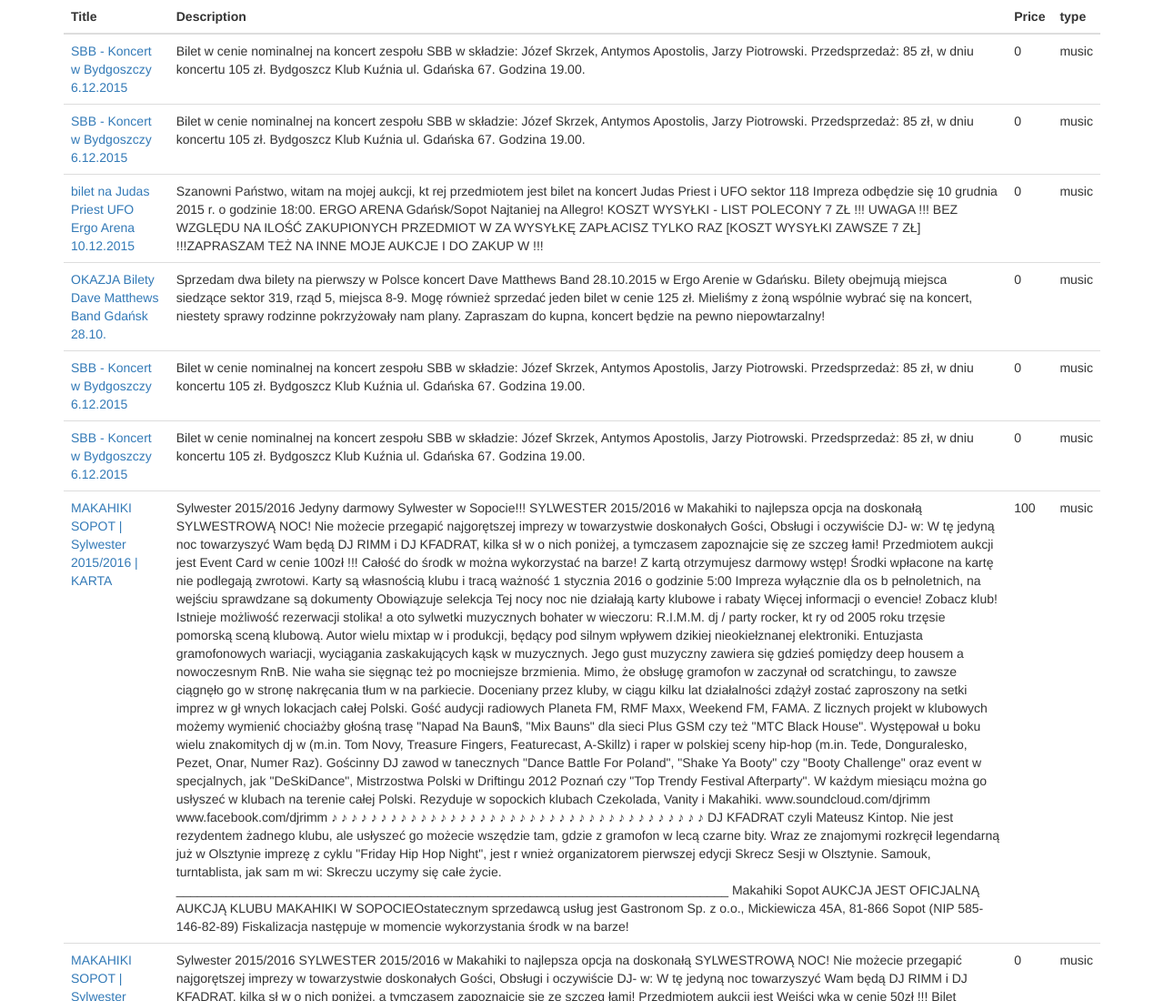
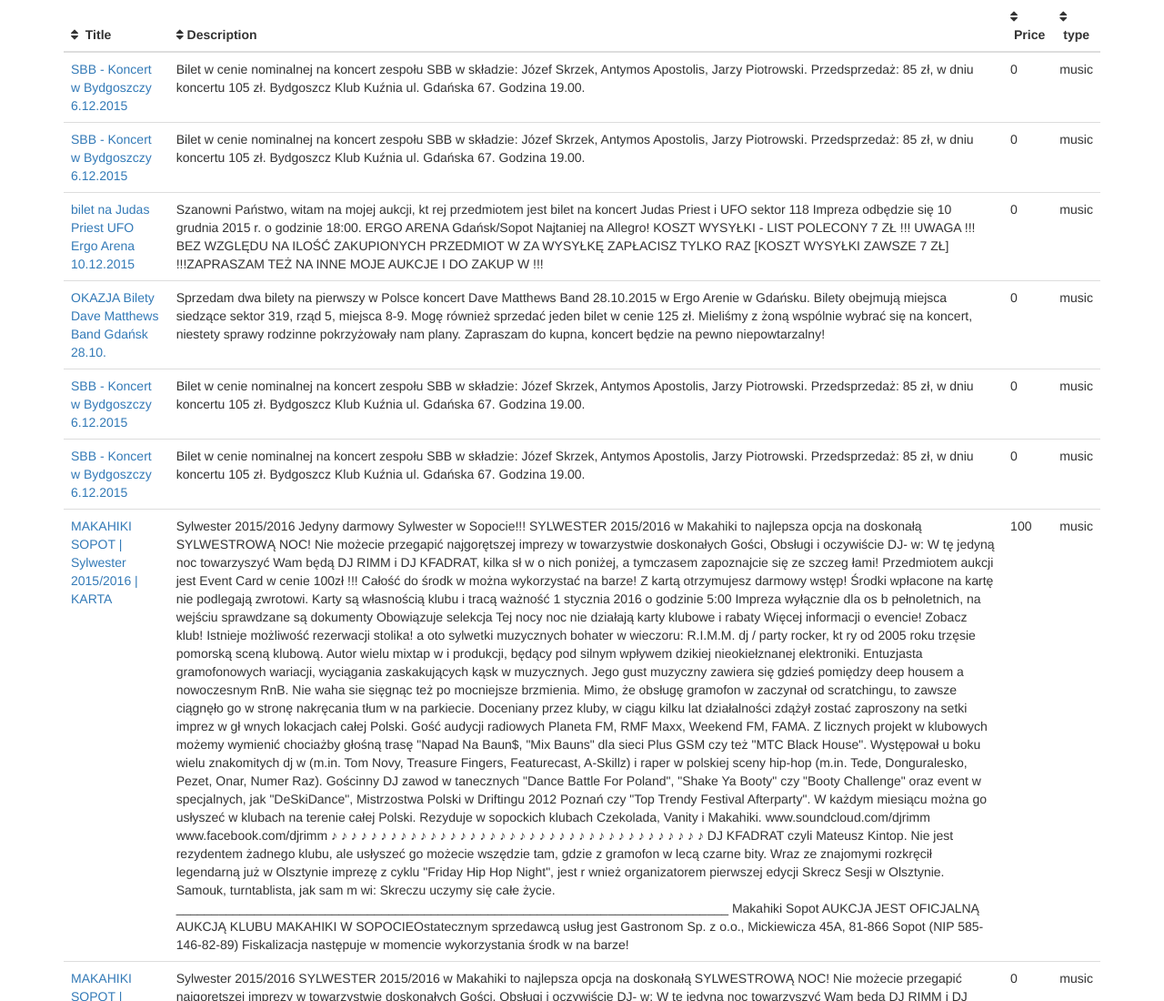
Before and after one commit to infoshareacademy/tickets-gui, a plain HTML site: page src/app/index.html in a window 1280 px wide. Shown: the top 1100 px of the page at 91% size. Drawn offline with nearby package versions, Linux system fonts and the light colour scheme.

Commit message:
TIC-41: trim  description & add sort icon

```diff
--- a/src/app/app.js
+++ b/src/app/app.js
@@ -47,7 +47,7 @@
                     break;
                 }
             }
-            return temp;
+            return temp.trim();
         };
 
     })
--- a/src/app/index.html
+++ b/src/app/index.html
@@ -6,6 +6,7 @@
 
     <!--Styles-->
     <link rel="stylesheet" type="text/css" href="style/css/bootstrap.css" />
+    <link rel="stylesheet" href="https://maxcdn.bootstrapcdn.com/font-awesome/4.4.0/css/font-awesome.min.css">
 
     <!--Scripts-->
     <script type="text/javascript" src="js/angular.js"></script>
@@ -23,10 +24,10 @@
             <div class="col col-xs-12">
                 <table class="table table-hover">
                     <thead>
-                        <th ng-click="reorder('title')">Title</th>
-                        <th ng-click="reorder('description')">Description</th>
-                        <th ng-click="reorder('price')">Price</th>
-                        <th ng-click="reorder('type')">type</th>
+                        <th ng-click="reorder('title')"> <i class="fa fa-sort"></i>&nbsp; Title</th>
+                        <th ng-click="reorder('description')"><i class="fa fa-sort"></i>&nbsp;Description</th>
+                        <th ng-click="reorder('price')"><i class="fa fa-sort"></i>&nbsp;Price</th>
+                        <th ng-click="reorder('type')"><i class="fa fa-sort"></i>&nbsp;type</th>
                     </thead>
 
                     <tbody>
```
